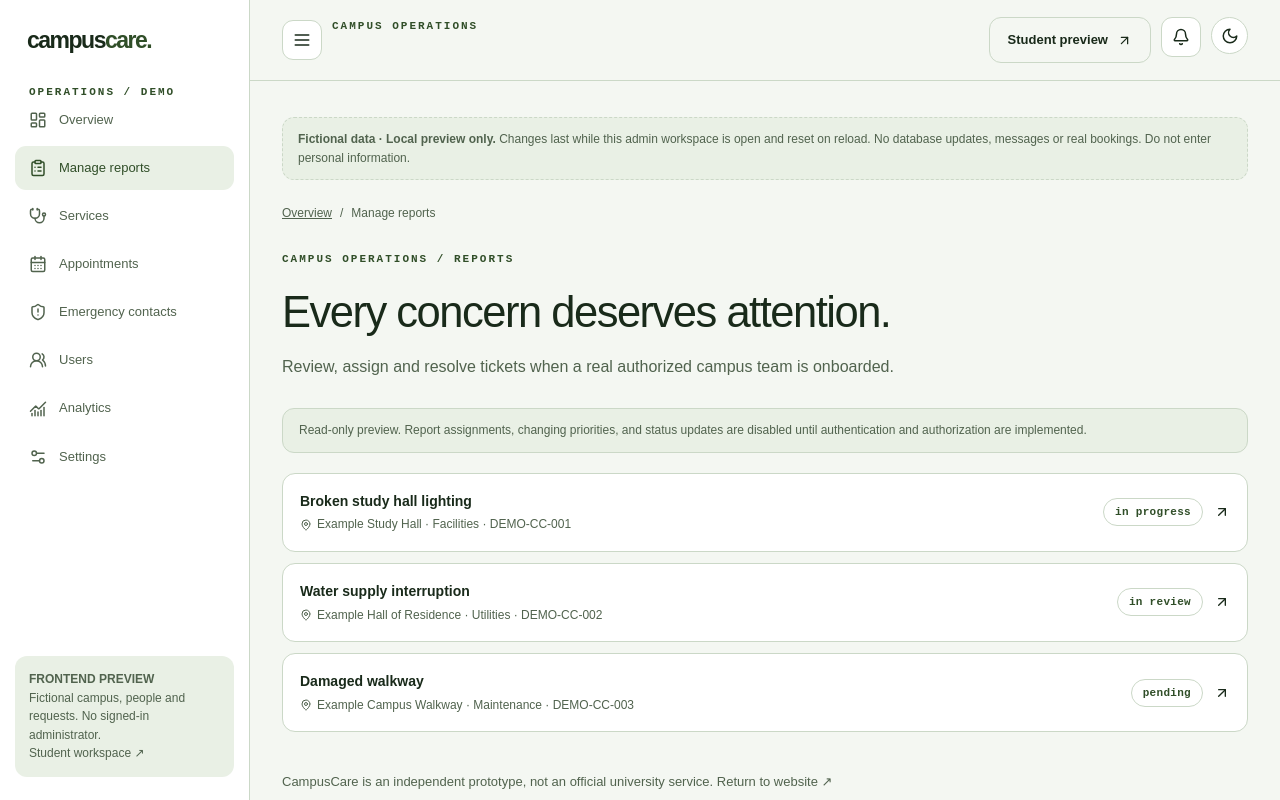
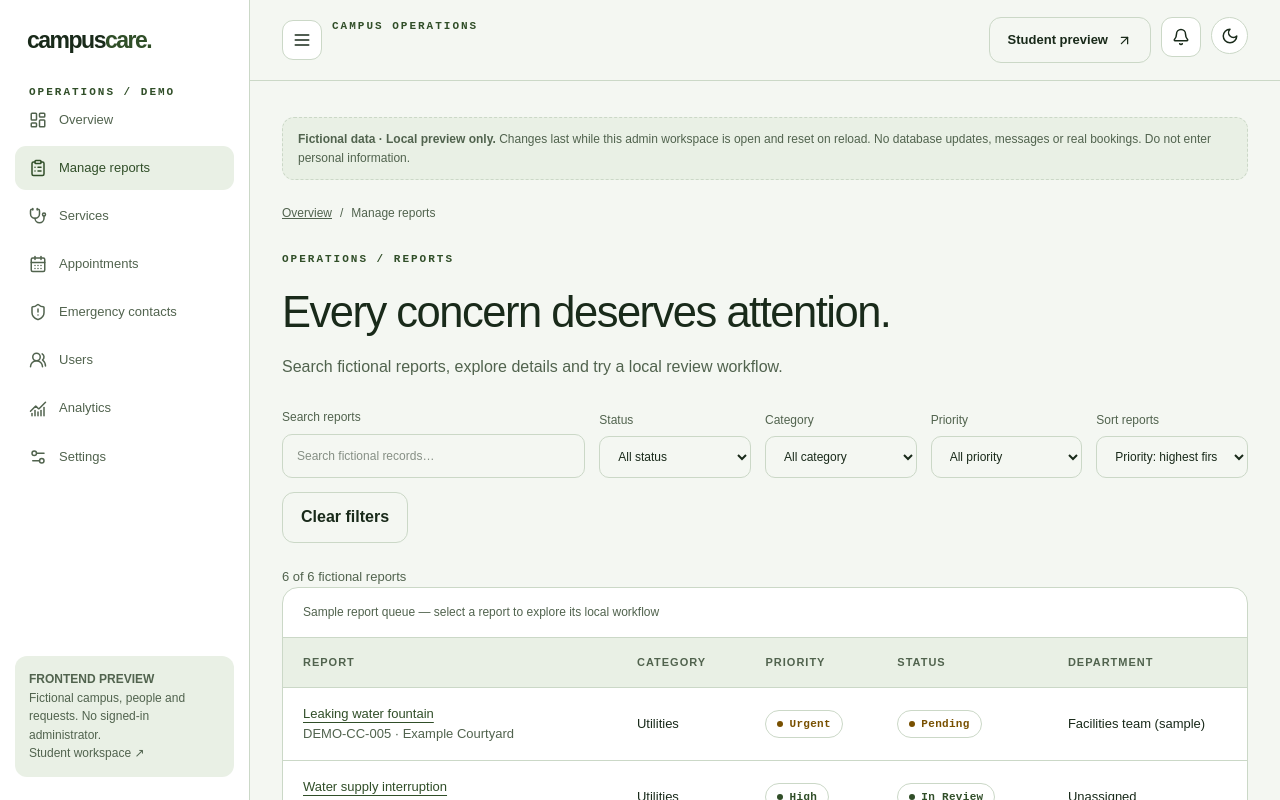
Before and after one commit to Abdulfatai2000/campusCare, a Next.js app: page /admin/reports in a window 1280 px wide. Shown: the top 800 px of the page. Built offline with nearby package versions, Linux system fonts and the light colour scheme.

Commit message:
feat(admin): add searchable sortable report management queue

```diff
--- a/src/app/(admin)/admin/reports/page.tsx
+++ b/src/app/(admin)/admin/reports/page.tsx
@@ -1,2 +1,3 @@
-import { AdminPreviewPage } from "@/components/admin/admin-pages";
-export default function Page(){return <AdminPreviewPage page="reports"/>;}
+import { AdminReportDirectory } from "@/components/admin/report-directory";
+import { PageHeading } from "@/components/shared/page-heading";
+export default function Page(){return <><PageHeading eyebrow="Operations / Reports" title="Every concern deserves attention." description="Search fictional reports, explore details and try a local review workflow."/><AdminReportDirectory/></>;}
--- /dev/null
+++ b/src/components/admin/report-directory.tsx
@@ -0,0 +1,18 @@
+"use client";
+import Link from "next/link";
+import { useState } from "react";
+import { ISSUE_PRIORITIES, ISSUE_STATUSES } from "@/types/domain";
+import { useAdminPreview } from "./admin-state";
+import { DataTable, FilterSelect, NoResults, SearchField, StatusBadge } from "./admin-ui";
+
+export function AdminReportDirectory() {
+  const { reports } = useAdminPreview();
+  const [query, setQuery] = useState("");
+  const [status, setStatus] = useState("");
+  const [category, setCategory] = useState("");
+  const [priority, setPriority] = useState("");
+  const [sort, setSort] = useState("priority");
+  const reset = () => { setQuery(""); setStatus(""); setCategory(""); setPriority(""); setSort("priority"); };
+  const rows = reports.filter(report => `${report.id} ${report.title} ${report.location} ${report.department}`.toLowerCase().includes(query.trim().toLowerCase()) && (!status || report.status === status) && (!category || report.category === category) && (!priority || report.priority === priority)).sort((a, b) => sort === "title" ? a.title.localeCompare(b.title) : sort === "id" ? a.id.localeCompare(b.id) : ISSUE_PRIORITIES.indexOf(b.priority) - ISSUE_PRIORITIES.indexOf(a.priority));
+  return <><div className="admin-toolbar"><SearchField label="Search reports" value={query} onChange={setQuery} /><FilterSelect label="Status" value={status} onChange={setStatus} options={ISSUE_STATUSES} /><FilterSelect label="Category" value={category} onChange={setCategory} options={[...new Set(reports.map(report => report.category))]} /><FilterSelect label="Priority" value={priority} onChange={setPriority} options={ISSUE_PRIORITIES} /><label className="field">Sort reports<select value={sort} onChange={event => setSort(event.target.value)}><option value="priority">Priority: highest first</option><option value="title">Title: A–Z</option><option value="id">Report ID</option></select></label><button className="button button-outline" onClick={reset}>Clear filters</button></div><p role="status" className="small muted">{rows.length} of {reports.length} fictional reports</p>{rows.length ? <DataTable caption="Sample report queue — select a report to explore its local workflow" headings={["Report", "Category", "Priority", "Status", "Department"]}>{rows.map(report => <tr key={report.id}><td><Link href={`/admin/reports/${report.id}`}>{report.title}</Link><div className="small muted">{report.id} · {report.location}</div></td><td>{report.category}</td><td><StatusBadge value={report.priority} /></td><td><StatusBadge value={report.status} /></td><td>{report.department}</td></tr>)}</DataTable> : <NoResults reset={reset} />}</>;
+}
```
